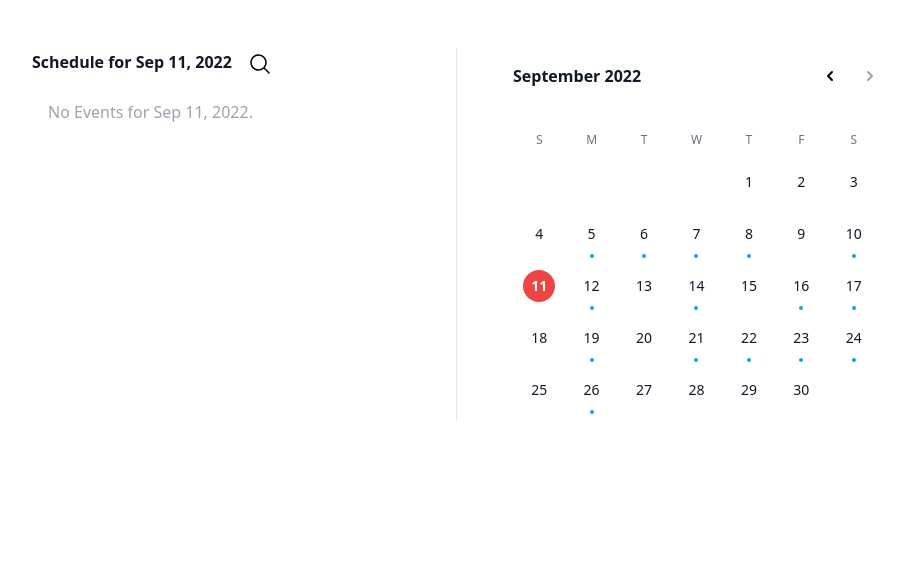
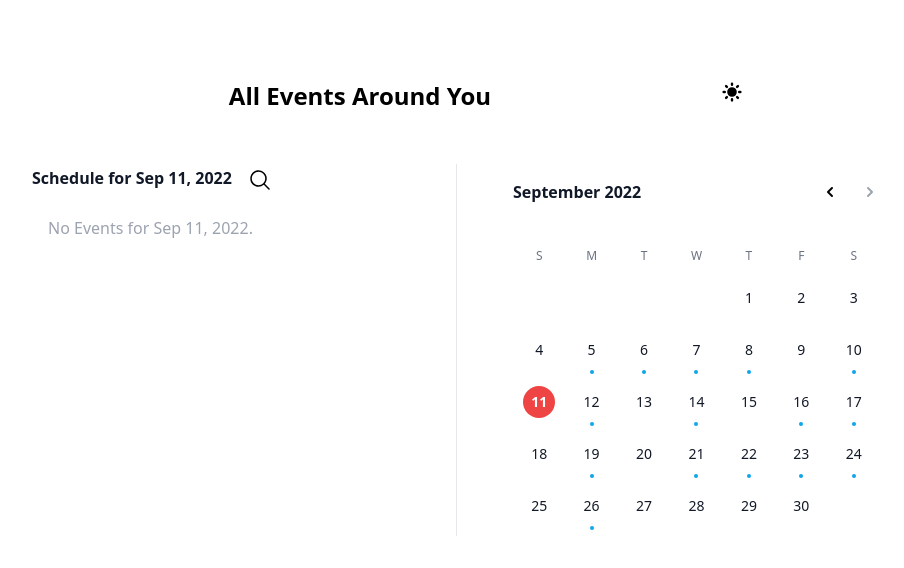
Before and after one commit to EspiraMarvin/events-app, a Next.js app: page / in a window 1280 px wide. Shown: the top 568 px of the page, without its empty margins (184-1088 px from the left). Built offline with nearby package versions, Linux system fonts and the light colour scheme.

Commit message:
feat: add updates

```diff
--- a/pages/index.tsx
+++ b/pages/index.tsx
@@ -1,32 +1,28 @@
+import { ThemeProvider } from '../context/ThemeContext'
+import ThemeSetting from '../components/ThemeSetting'
 import Calendar from '../components/Calendar'
 import Script from 'next/script'
 import { useSelector } from 'react-redux'
 import { getAllEvents } from '../slices/eventSlice'
-import useTheme from '../hooks/useTheme'
-import { ThemeContext, ThemeProvider } from '../context/ThemeContext'
-import { useContext } from 'react'
 
 const Home = () =>  {
   const allEvents = useSelector(getAllEvents)
-  // const themeContext = useContext()
-  // const isTheme = useContext(ThemeContext)
-  // console.log('isTheme context at index.ts', isTheme?.theme)
-
-  // const theme = useTheme()
-  // console.log('theme at index.ts', theme.theme)
 
   return (
-    // <>
-     <ThemeProvider>
-      <main className="pt-12 bg-white dark:bg-black">
-        <div className="max-w-md px-4 mx-auto sm:px-7 md:max-w-4xl md:px-6">
+    <ThemeProvider>
+      <main className="h-screen pt-12 bg-white md:h-screen dark:bg-black">
+        <div className="grid max-w-xs grid-cols-3 py-1 mx-auto lg:max-w-xl md:py-8 ">
+          <div className="flex justify-center col-span-2 -mr-12 text-lg font-bold text-center text-black md:text-xl lg:text-2xl md:mr-0 -1 dark:text-white">
+            All Events Around You
+          </div>
+          <ThemeSetting />
+        </div>
+        <div className="max-w-md px-4 pt-6 mx-auto md:pt-5 sm:px-7 md:max-w-4xl md:px-6">
           <Calendar events={allEvents} />
         </div>
       </main>
-    <Script src="https://apis.google.com/js/api.js" strategy="lazyOnload" />
-     </ThemeProvider>
-  //  </>
-
+      <Script src="https://apis.google.com/js/api.js" strategy="lazyOnload" />
+    </ThemeProvider>
   )
 }
 
```
